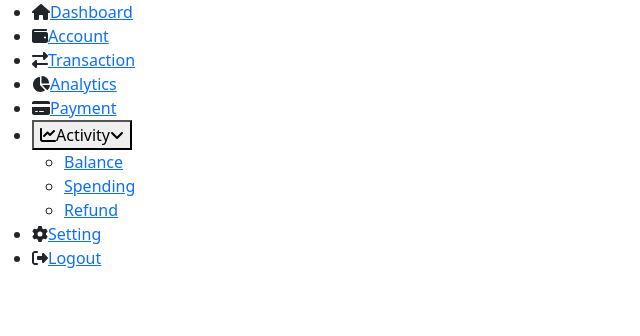
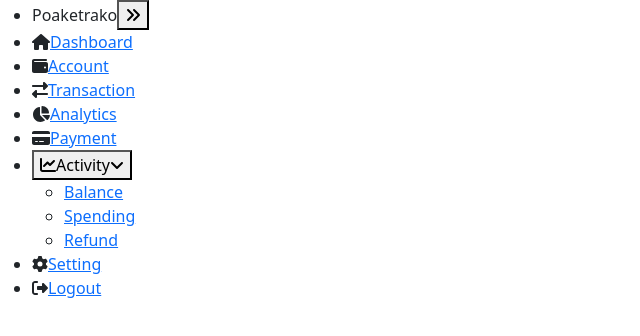
Before and after one commit to Fuji-vanilli/wallet-manager, an Angular app in the folder wallet-manager-front/: page / in a window 1280 px wide. Shown: the top 336 px of the page, without its empty margins (0-640 px from the left). Built offline with nearby package versions, Linux system fonts and the light colour scheme.

Commit message:
update front

```diff
--- a/wallet-manager-front/src/app/pages/home/home.component.html
+++ b/wallet-manager-front/src/app/pages/home/home.component.html
@@ -1,5 +1,11 @@
 <nav id="sidebar">
     <ul>
+        <li>
+            <span class="logo">Poaketrako</span>
+            <button id="toggle-btn">
+                <fa-icon [icon]="['fas', 'angles-right']"></fa-icon>
+            </button>
+        </li>
         <li class="active">
             <fa-icon [icon]="['fas', 'house']"></fa-icon>
             <a href=""><span>Dashboard</span></a>
--- a/wallet-manager-front/src/app/shared/font-awesome-icons.ts
+++ b/wallet-manager-front/src/app/shared/font-awesome-icons.ts
@@ -97,6 +97,7 @@ export const fontAwesomeIcons: IconDefinition[]= [
   faTrashCan,
   faFileLines,
   faFolderPlus,
+  faAnglesRight,
   faRightFromBracket,
   faCreditCard,
   faChartLine,
--- a/wallet-manager-front/src/styles.scss
+++ b/wallet-manager-front/src/styles.scss
@@ -35,4 +35,16 @@
     --green-900: #0A5331;
     --green-950: #052e16;
 
+    --base-clr: #11121a;
+    --line-clr: #42434a;
+    --hover-clr: #222533;
+    --text-clr: #e6e6ef;
+    --accent-clr: #5e63ff;
+    --secondary-text-clr: #b0b3c1;
+
   }
+
+  body {
+    margin: 0;
+    padding: 0;
+  }
```
